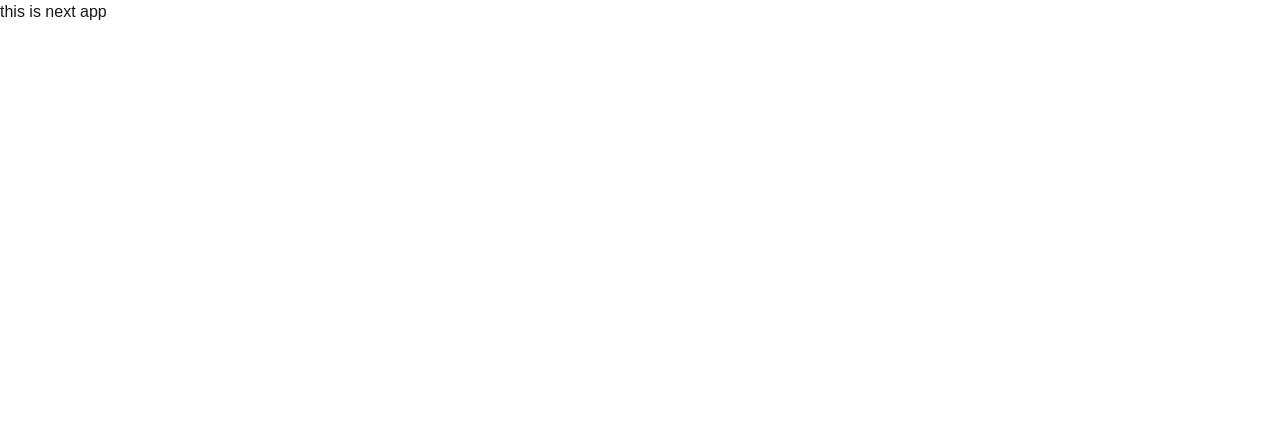
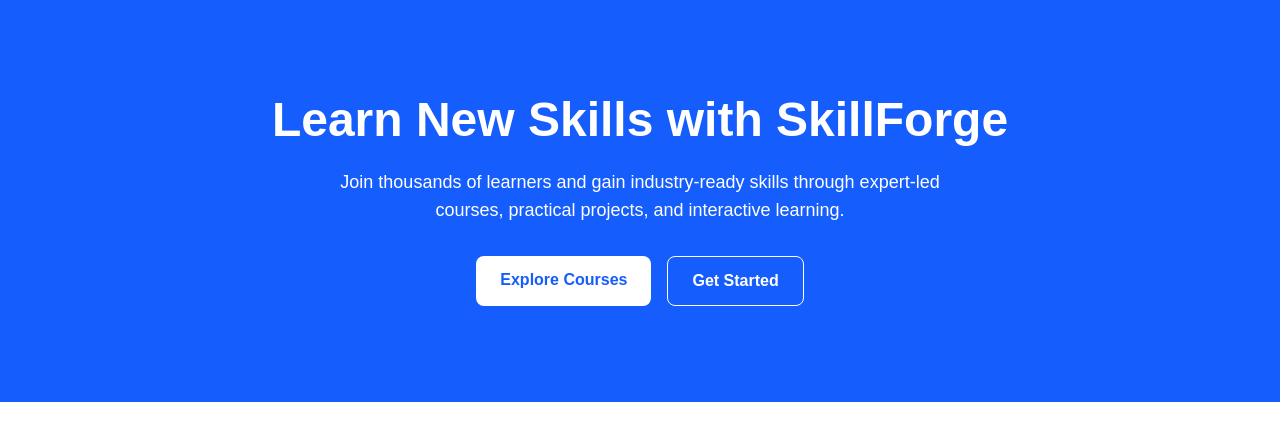
Before and after one commit to gauravkumar2005/SkillForge, a Next.js app: page / in a window 1280 px wide. Shown: the top 440 px of the page. Built offline with nearby package versions, Linux system fonts and the light colour scheme.

Commit message:
make home page

```diff
--- a/src/app/page.js
+++ b/src/app/page.js
@@ -1,9 +1,37 @@
-import Image from "next/image";
+import Link from "next/link";
 
 export default function Home() {
   return (
-   <div>
-    <h1>this is next app</h1>
-   </div>
+    <main>
+      {/* Hero Section */}
+      <section className="bg-blue-600 text-white py-24 px-6">
+        <div className="max-w-6xl mx-auto text-center">
+          <h1 className="text-5xl font-bold mb-6">
+            Learn New Skills with SkillForge
+          </h1>
+
+          <p className="text-lg max-w-2xl mx-auto mb-8">
+            Join thousands of learners and gain industry-ready skills through
+            expert-led courses, practical projects, and interactive learning.
+          </p>
+
+          <div className="flex justify-center gap-4">
+            <Link
+              href="/courses"
+              className="bg-white text-blue-600 px-6 py-3 rounded-lg font-semibold"
+            >
+              Explore Courses
+            </Link>
+
+            <Link
+              href="/signup"
+              className="border border-white px-6 py-3 rounded-lg font-semibold"
+            >
+              Get Started
+            </Link>
+          </div>
+        </div>
+      </section>
+    </main>
   );
 }
```
